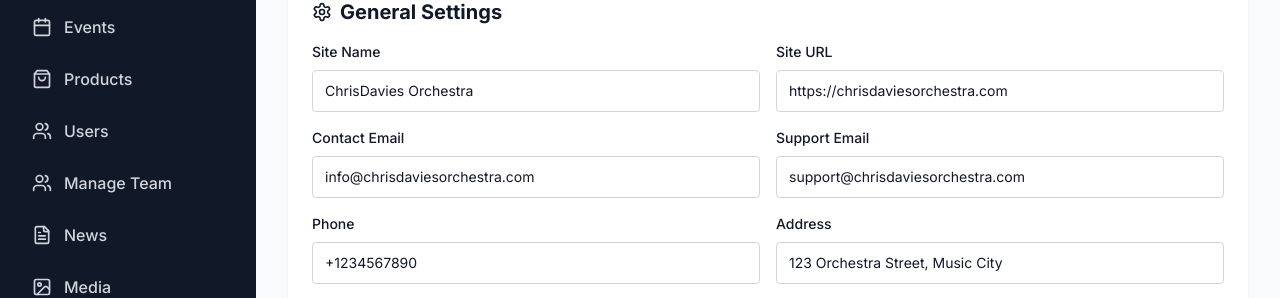
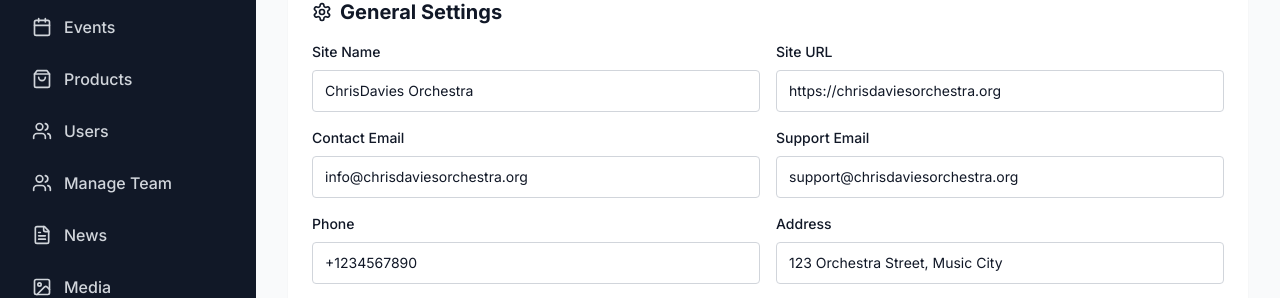
Before and after one commit to ChrisDavie-Orchestra/Frontend-CDO-New-, a Next.js app: page /admin/settings in a window 1280 px wide. Shown: the part 158-456 px from the top of the page. Built offline with nearby package versions, Linux system fonts and the light colour scheme; no server answers; sample sign-in values are in the browser's storage; a web font is replaced by a local one.

Commit message:
Update email

```diff
--- a/src/app/admin/settings/page.tsx
+++ b/src/app/admin/settings/page.tsx
@@ -10,9 +10,9 @@ import { Save, Settings as SettingsIcon } from 'lucide-react'
 export default function AdminSettingsPage() {
   const [settings, setSettings] = useState({
     siteName: 'ChrisDavies Orchestra',
-    siteUrl: 'https://chrisdaviesorchestra.com',
-    contactEmail: 'info@chrisdaviesorchestra.com',
-    supportEmail: 'support@chrisdaviesorchestra.com',
+    siteUrl: 'https://chrisdaviesorchestra.org',
+    contactEmail: 'info@chrisdaviesorchestra.org',
+    supportEmail: 'support@chrisdaviesorchestra.org',
     phone: '+1234567890',
     address: '123 Orchestra Street, Music City',
     socialMedia: {
--- a/src/app/checkout/page.tsx
+++ b/src/app/checkout/page.tsx
@@ -335,7 +335,7 @@ export default function CheckoutPage() {
                   </div>
                   <p>
                     Please complete the transfer within 24 hours to secure your items. Email your payment receipt to
-                    <a href="mailto:store@chrisdaviesorchestra.com" className="font-semibold text-primary-700"> store@chrisdaviesorchestra.com</a>
+                    <a href="mailto:store@chrisdaviesorchestra.org" className="font-semibold text-primary-700"> store@chrisdaviesorchestra.org</a>
                     {' '}so our team can confirm and finalize your order.
                   </p>
                 </div>
@@ -423,7 +423,7 @@ export default function CheckoutPage() {
 
             <div className="rounded-lg bg-gray-50 p-4 text-sm text-gray-600">
               <p className="font-semibold text-gray-800 mb-1">Need help?</p>
-              <p>Email <a href="mailto:store@chrisdaviesorchestra.com" className="text-primary-600">store@chrisdaviesorchestra.com</a> or call +234 800 000 0000.</p>
+              <p>Email <a href="mailto:store@chrisdaviesorchestra.org" className="text-primary-600">store@chrisdaviesorchestra.org</a> or call +234 800 000 0000.</p>
             </div>
 
             <div className="space-y-2 text-xs text-gray-500">
--- a/src/app/donate/page.tsx
+++ b/src/app/donate/page.tsx
@@ -202,8 +202,8 @@ export default function DonatePage() {
                   <p className="text-sm text-gray-600 mb-2">
                     Contact our development team:
                   </p>
-                  <a href="mailto:giving@chrisdaviesorchestra.com" className="text-sm text-primary-600 hover:underline">
-                    giving@chrisdaviesorchestra.com
+                  <a href="mailto:giving@chrisdaviesorchestra.org" className="text-sm text-primary-600 hover:underline">
+                    giving@chrisdaviesorchestra.org
                   </a>
                 </div>
               </div>
```
